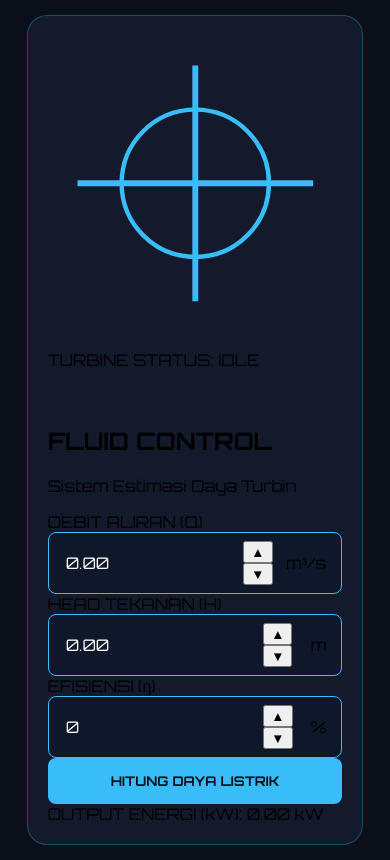
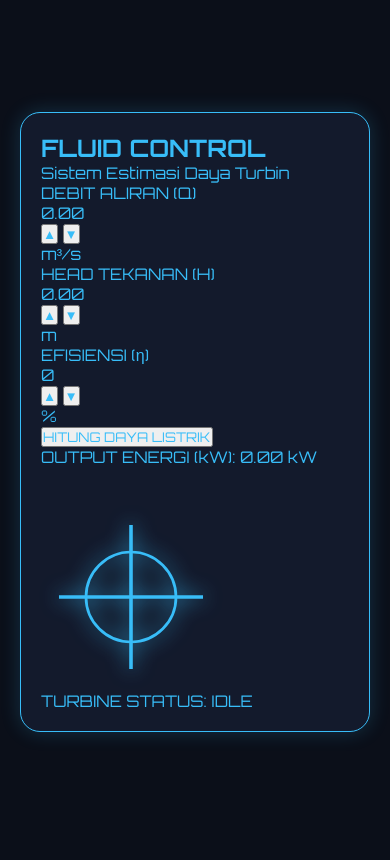
Before and after one commit to lishafira/Kalkulator-Mekanika-Fluida, a website: page index.html in a window 390 px wide. Drawn offline with Linux system fonts and the light colour scheme.

Commit message:
biar responsif hehe

```diff
--- a/public/style.css
+++ b/public/style.css
@@ -1,30 +1,44 @@
 @import url('https://fonts.googleapis.com/css2?family=Orbitron:wght@400;700&display=swap');
 
-* { box-sizing: border-box; font-family: 'Orbitron', sans-serif; }
-body { background: #0b0f19; min-height: 100vh; display: flex; justify-content: center; align-items: center; }
+* { box-sizing: border-box; margin: 0; padding: 0; font-family: 'Orbitron', sans-serif; color: #38bdf8; }
+body { background: #0b0f19; min-height: 100vh; display: flex; align-items: center; justify-content: center; padding: 20px; }
 
 .dashboard {
-    display: grid; grid-template-columns: 350px 350px; gap: 40px;
+    display: grid; grid-template-columns: 350px 400px; gap: 40px;
     background: #131a2c; padding: 40px; border-radius: 20px;
-    border: 1px solid rgba(56, 189, 248, 0.3); /* Border lebih halus */
+    border: 1px solid #38bdf8; box-shadow: 0 0 20px rgba(56, 189, 248, 0.2);
 }
 
-.input-row {
+.input-group { margin-bottom: 20px; }
+.input-field {
     display: flex; align-items: center; background: #0f172a;
-    border: 1px solid #38bdf8; border-radius: 8px; padding: 8px 15px;
-    transition: 0.3s;
+    border: 1px solid #38bdf8; border-radius: 5px; padding: 10px; margin-top: 5px;
 }
-.input-row:focus-within { border-color: #ffffff; box-shadow: 0 0 10px rgba(56, 189, 248, 0.2); }
+input { background: none; border: none; width: 100%; outline: none; font-size: 1rem; }
+.spinner { display: flex; flex-direction: column; }
+.spinner button { background: none; border: none; font-size: 8px; cursor: pointer; color: #38bdf8; }
 
-input { background: none; border: none; color: #fff; width: 100%; outline: none; font-size: 1rem; }
+.btn-calc {
+    width: 100%; padding: 15px; background: transparent;
+    border: 1px solid #38bdf8; cursor: pointer; font-weight: bold;
+}
+.btn-calc:hover { background: rgba(56, 189, 248, 0.1); }
 
-.btn-hit {
-    width: 100%; padding: 15px; background: #38bdf8; color: #0b0f19;
-    border: none; border-radius: 8px; font-weight: bold; cursor: pointer; transition: 0.3s;
+.visualizer { display: flex; flex-direction: column; align-items: center; justify-content: center; }
+#turbine-svg { width: 250px; height: 250px; filter: drop-shadow(0 0 10px #38bdf8); }
+
+.spinning {
+    animation: spin 2s linear infinite;
+    transform-origin: center;
+    transform-box: fill-box;
 }
-.btn-hit:hover { background: #ffffff; }
 
+@keyframes spin {
+    from { transform: rotate(0deg); }
+    to { transform: rotate(360deg); }
+}
 @media (max-width: 768px) {
-    .dashboard { grid-template-columns: 1fr; width: 90%; gap: 20px; padding: 20px; }
-    .panel-visual { order: -1; } /* Visual di atas */
+    .dashboard { grid-template-columns: 1fr; width: 100%; padding: 20px; }
+    .visualizer { order: -1; }
+    #turbine-svg { width: 180px; height: 180px; }
 }
```
